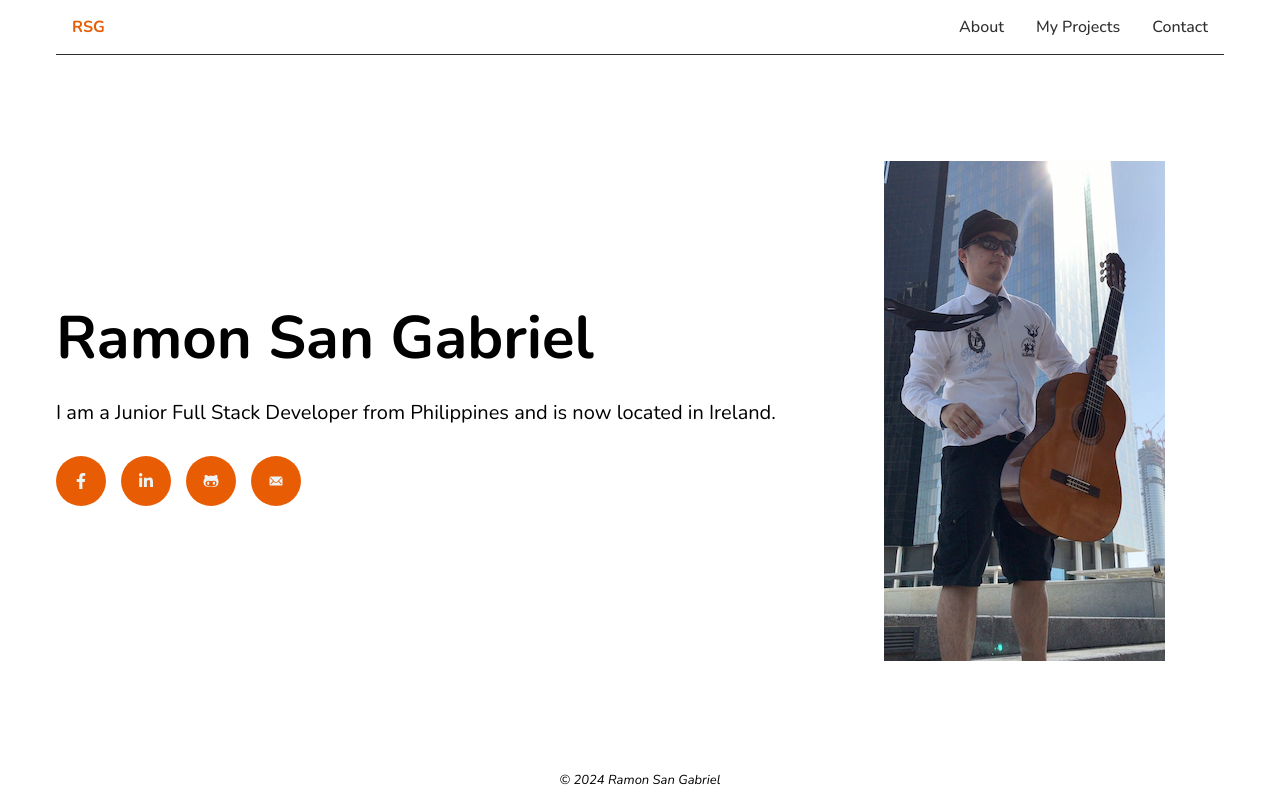
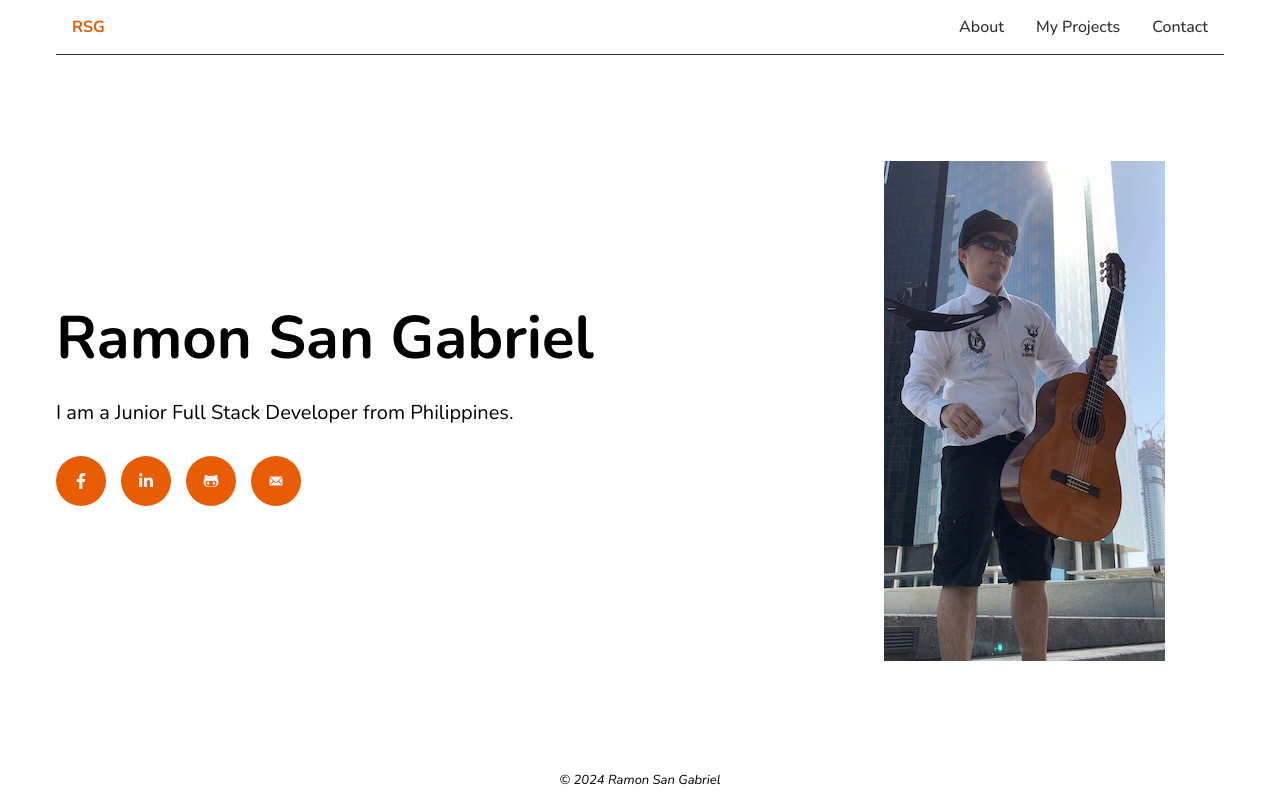
Before and after one commit to RamonSanGabriel/react-portfolio-creation, a React (Vite) app: page / in a window 1280 px wide. Built offline with nearby package versions, Linux system fonts and the light colour scheme.

Commit message:
Updte Home.jsx

```diff
--- a/src/components/Home/Home.jsx
+++ b/src/components/Home/Home.jsx
@@ -11,7 +11,7 @@ export const Home = () => {
       <div className={css.homeDetails}>
         <h1 className={css.homeName}>{name}</h1>
         <p className={css.homeText}>
-          I am a {position} from {country} and is now located in Ireland.
+          I am a {position} from {country}.
         </p>
         {/* Social Links Component */}
         <Socials />
```
